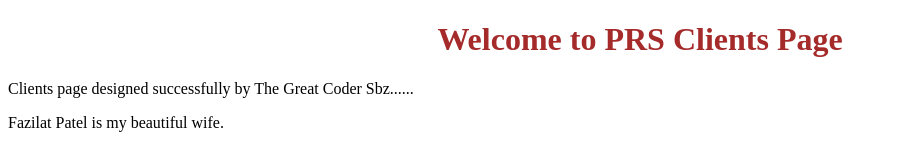
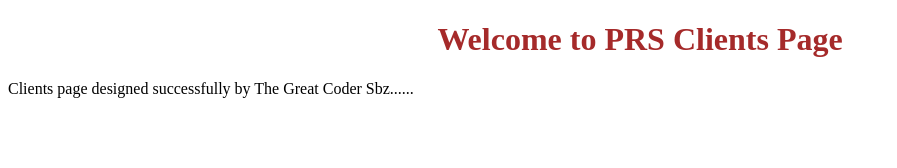
Before and after one commit to sbzpatel/PRSWebsite, a plain HTML site: page clients.html in a window 1280 px wide. Shown: the whole page, without its empty margins (0-897 px from the left). Drawn offline with Linux system fonts and the light colour scheme.

Commit message:
Update clients.html

```diff
--- a/clients.html
+++ b/clients.html
@@ -9,6 +9,5 @@
     <h1 style="text-align: center; color: brown;">Welcome to PRS Clients Page</h1>
 
     <p>Clients page designed successfully by The Great Coder Sbz......</p>
-    <p>Fazilat Patel is my beautiful wife.</p>
 </body>
 </html>
```
